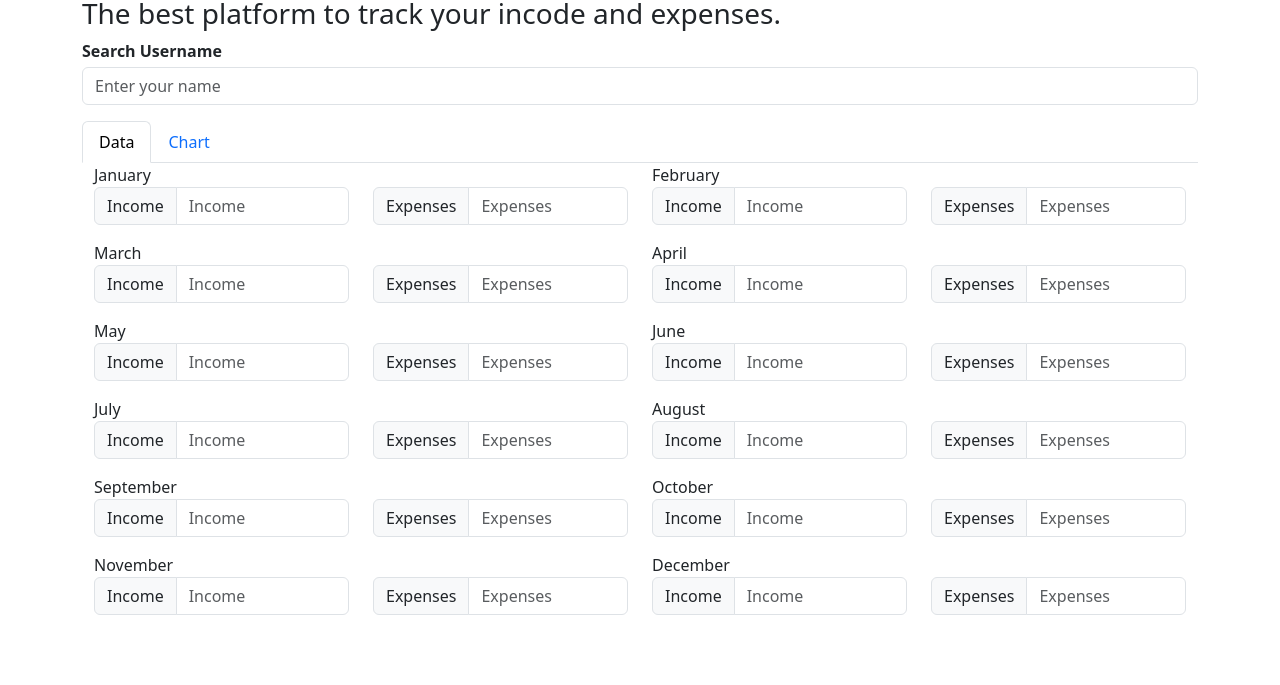
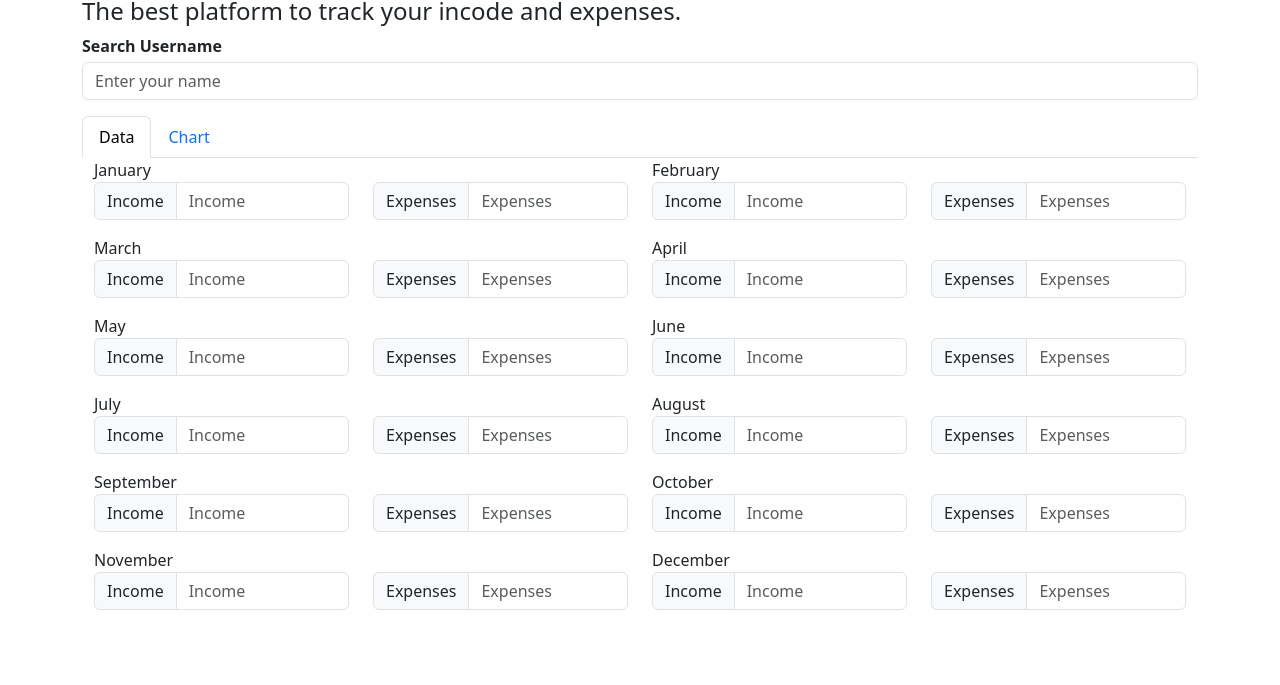
Before and after one commit to csah01/Bucks2Bar, a website: page index.html in a window 1280 px wide. Shown: the part 115-800 px from the top of the page. Drawn offline with nearby package versions, Linux system fonts and the light colour scheme.

Commit message:
Update heading level for platform description

```diff
--- a/index.html
+++ b/index.html
@@ -22,7 +22,7 @@
 <!-- give container div -->
 <div class="container">
     <h1>Welcome to Bucks2Bar!</h1>
-    <h3>The best platform to track your incode and expenses.</h3>
+    <h4>The best platform to track your incode and expenses.</h4>
     <!-- input element with id "username" and label and wrap in div-->
     <div class="mb-3 w-100">
         <label for="username" class="fw-bold mb-1">Search Username</label>
```
